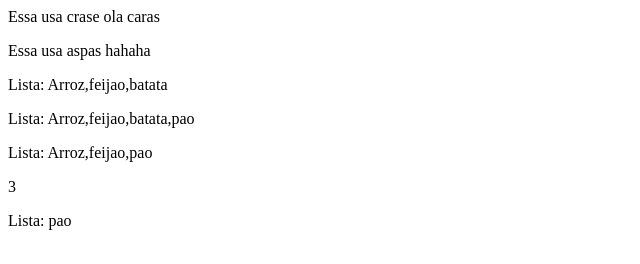
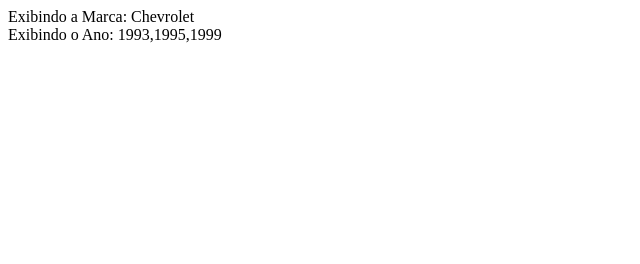
Before and after one commit to mendesvinicius7575/Estudos, a plain HTML site: page JS/Edson Maia/index.html in a window 1280 px wide. Shown: the whole page, without its empty margins (0-640 px from the left). Drawn offline with Linux system fonts and the light colour scheme.

Commit message:
Aprendendo sobre Objetos

```diff
--- a/JS/Edson Maia/Javas.js
+++ b/JS/Edson Maia/Javas.js
@@ -1,24 +1,33 @@
-let mensagem = 'ola caras'
-let mensagem2 = 'hahaha'
+function exibir(){
 
-document.write(`Essa usa crase ${mensagem}`)
-document.write("<p> Essa usa aspas " + mensagem2 + "</p>")
 
-let produtos = ['Arroz','feijao', 'batata']
-var codigos = Array(10, 20, 30)
+    var mostra = window.document.getElementById('mostrar')
 
-document.write(`Lista: ${produtos} `)
 
-produtos.push('pao')
+    var pessoa = {
+        nome: 'andre',
+        idade: 10,
+        sexo: 'M'
+    }
 
-document.write(`<p>Lista: ${produtos} </p>`)
+    var ano = 1995;
+    var anon = [1998, 1997, 1999];
 
-produtos.splice(2,1)
+    let carro = {
+        marca: ['Ford', 'Chevrolet', 'Volks'],
+        ano: ['1993', ano, anon[2]]
+    }
 
-document.write(`<p>Lista: ${produtos} </p>`)
 
-var numE = produtos.length;
 
-document.write(numE)
 
-document.write(`<p>Lista: ${produtos[2]} </p>`)
+
+
+
+
+
+
+
+    mostra.innerHTML = `Exibindo a Marca: ${carro.marca[1]} <br> Exibindo o Ano: ${carro.ano} `
+
+}
--- a/JS/Edson Maia/index.html
+++ b/JS/Edson Maia/index.html
@@ -6,7 +6,10 @@
     <meta name="viewport" content="width=device-width, initial-scale=1.0">
     <title>Document</title>
 </head>
-<body>
+<body onload="exibir()">
+    <div id="mostrar">
+
+    </div>
     <script src="Javas.js"></script>
 </body>
 </html>
```
